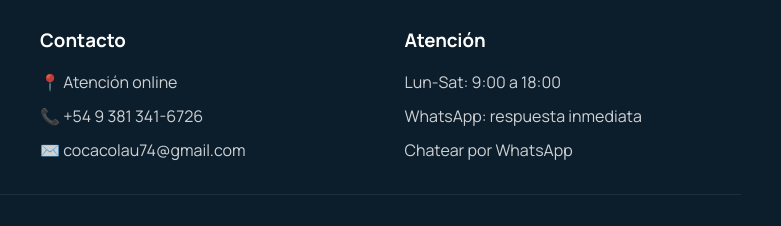
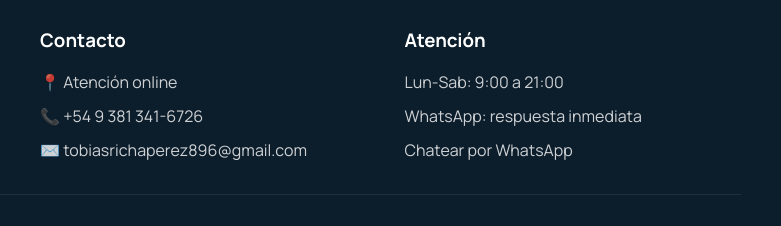
Before and after one commit to tobiasrichaperez896-ops/DJ-TECH, a website: page index.html in a window 1280 px wide. Shown: the part 5949-6175 px from the top of the page, 499-1280 px from the left. Drawn offline with Linux system fonts and the light colour scheme.

Commit message:
Update index.html

```diff
--- a/index.html
+++ b/index.html
@@ -249,14 +249,14 @@
           <ul>
             <li>📍 Atención online</li>
             <li>📞 +54 9 381 341-6726</li>
-            <li>✉️ cocacolau74@gmail.com</li>
+            <li>✉️ tobiasrichaperez896@gmail.com</li>
           </ul>
         </div>
 
         <div>
           <h3>Atención</h3>
           <ul>
-            <li>Lun-Sat: 9:00 a 18:00</li>
+            <li>Lun-Sab: 9:00 a 21:00</li>
             <li>WhatsApp: respuesta inmediata</li>
             <li><a href="#" data-whatsapp-message="Hola DJ TECH, quiero hacer una consulta." >Chatear por WhatsApp</a></li>
           </ul>
```
